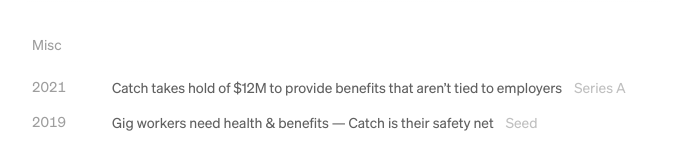
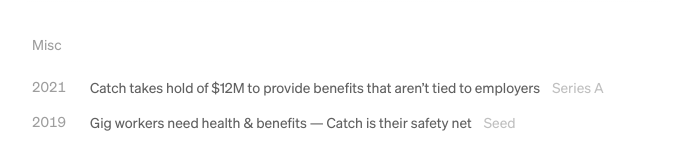
Before and after one commit to aa-io/site, a Next.js app: page / in a window 1280 px wide. Shown: the part 794-942 px from the top of the page, without its empty margins (291-978 px from the left). Built offline with nearby package versions, Linux system fonts and the light colour scheme.

Commit message:
mention layout

```diff
--- a/app/components/mention-row.tsx
+++ b/app/components/mention-row.tsx
@@ -16,9 +16,9 @@ export const MentionRow = ({
       href={link}
       target="_blank"
       rel="noopener noreferrer"
-      className="group/mention text-foreground/65 flex items-start gap-2 py-1.5 text-sm"
+      className="group/mention text-foreground/65 flex items-start gap-3 py-1.5 pr-3 text-sm"
     >
-      <div className="w-16 shrink-0 grow-0">
+      <div className="shrink-0 grow-0">
         <div className="text-muted-foreground tabular-nums">{date}</div>
       </div>
 
```
